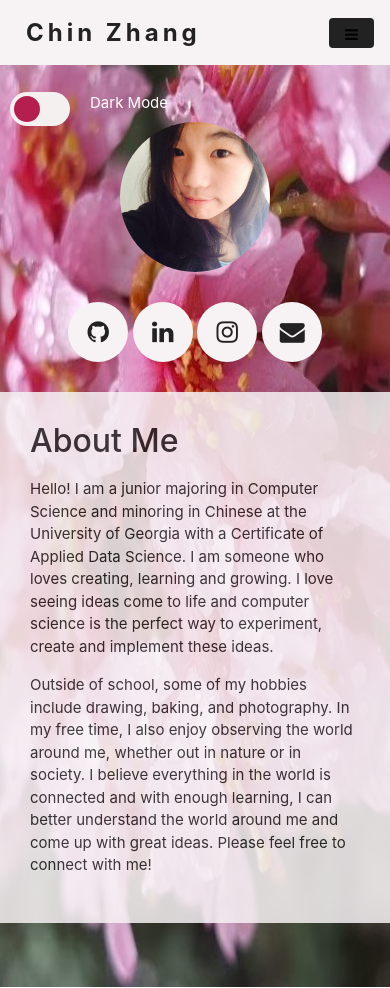
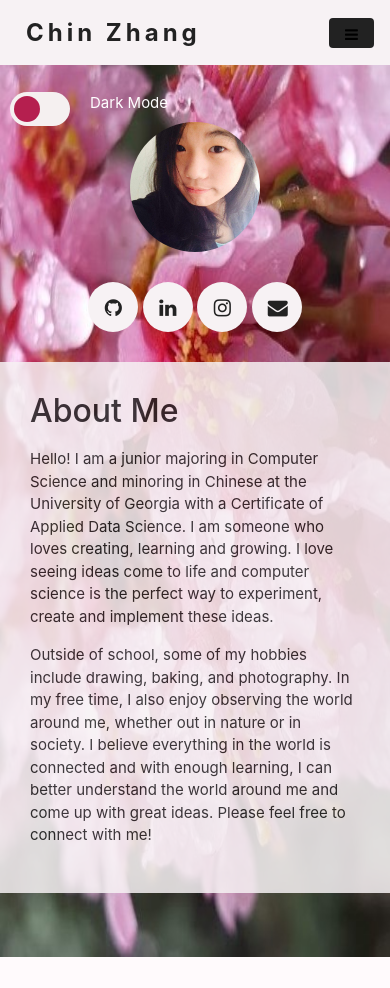
Before and after one commit to ChinZhang/portfolio, a Django app: page / in a window 390 px wide. Shown: the top 988 px of the page. Run offline with Django 3.2, Linux system fonts and the light colour scheme; data that the repository does not hold is empty; some libraries are stand-ins or nearby versions.

Commit message:
Added some more responsiveness

```diff
--- a/portfolio/static/css/aboutme.css
+++ b/portfolio/static/css/aboutme.css
@@ -119,10 +119,10 @@ h2 {
     }
 }
 
-@media screen and (max-width:500px) {
+@media screen and (max-width:550px) {
     .jumbotron img {
-        width: 150px;
-        height: 150px;
+        width: 140px;
+        height: 140px;
     }
 
     #icons {
@@ -130,6 +130,24 @@ h2 {
         height: 60px;
         font-size: 25px;
         padding: 18px;
+    }
+
+    #about-me-jumbotron {
+        padding: 30px;
+    }
+}
+
+@media screen and (max-width:400px) {
+    .jumbotron img {
+        width: 130px;
+        height: 130px;
+    }
+
+    #icons {
+        width: 50px;
+        height: 50px;
+        font-size: 20px;
+        padding: 16px;
     }
 
     #about-me-jumbotron {
--- a/portfolio/templates/about_me_page.html
+++ b/portfolio/templates/about_me_page.html
@@ -16,7 +16,7 @@
             <span>Dark Mode</span>
         </div>
 
-        <img src="{% static "/resources/profile-pic.jpg" %}" class="rounded-circle" alt="profile picture" width="180px" height="180px">
+        <img src="{% static "/resources/profile-pic.jpg" %}" class="rounded-circle" alt="profile picture" width="170px" height="170px">
 
         <div class="icon-wrapper">
             <a href="https://github.com/ChinZhang" target="blank" class="fa fa-github" id="icons" ></a>
```
